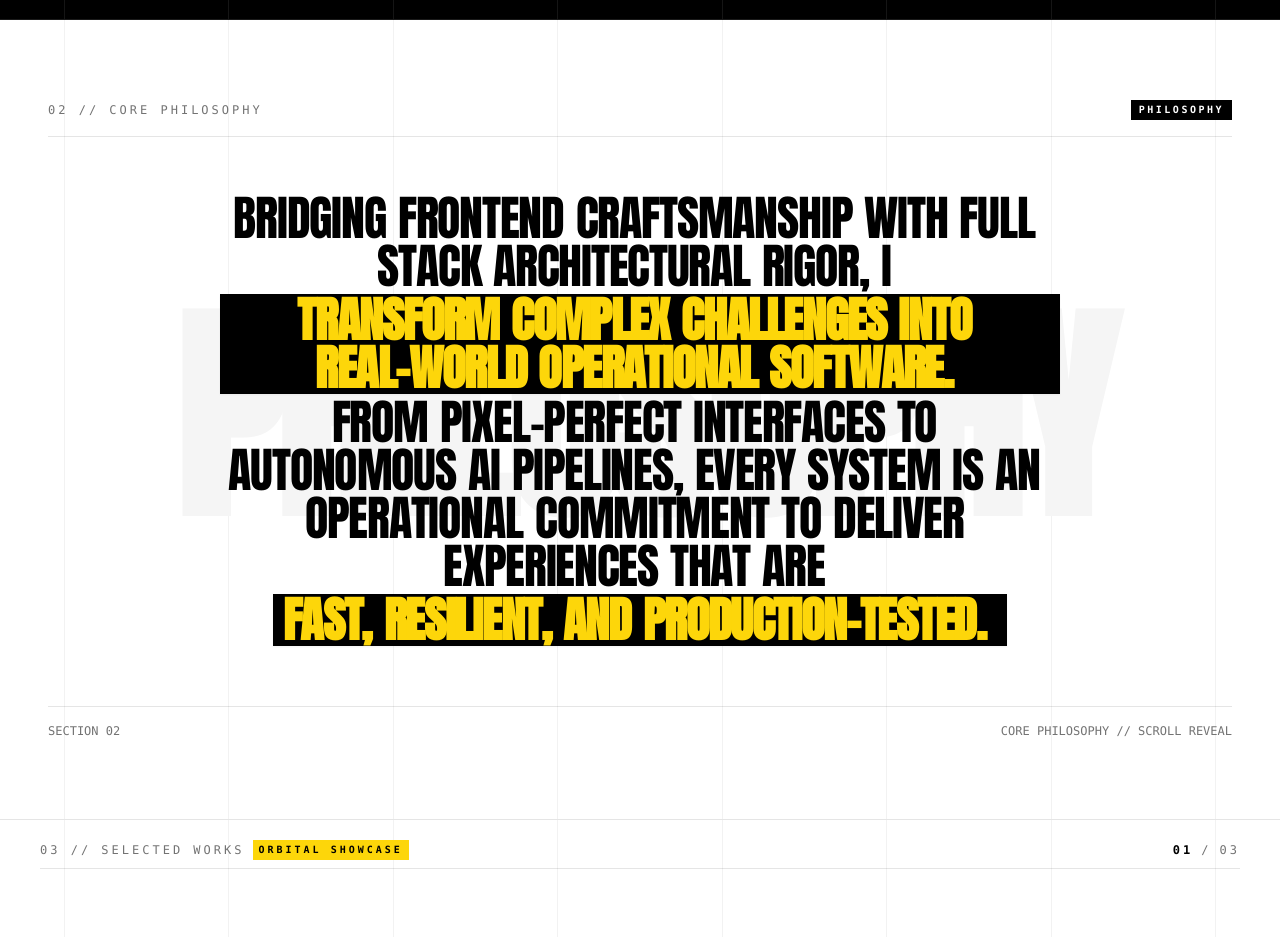
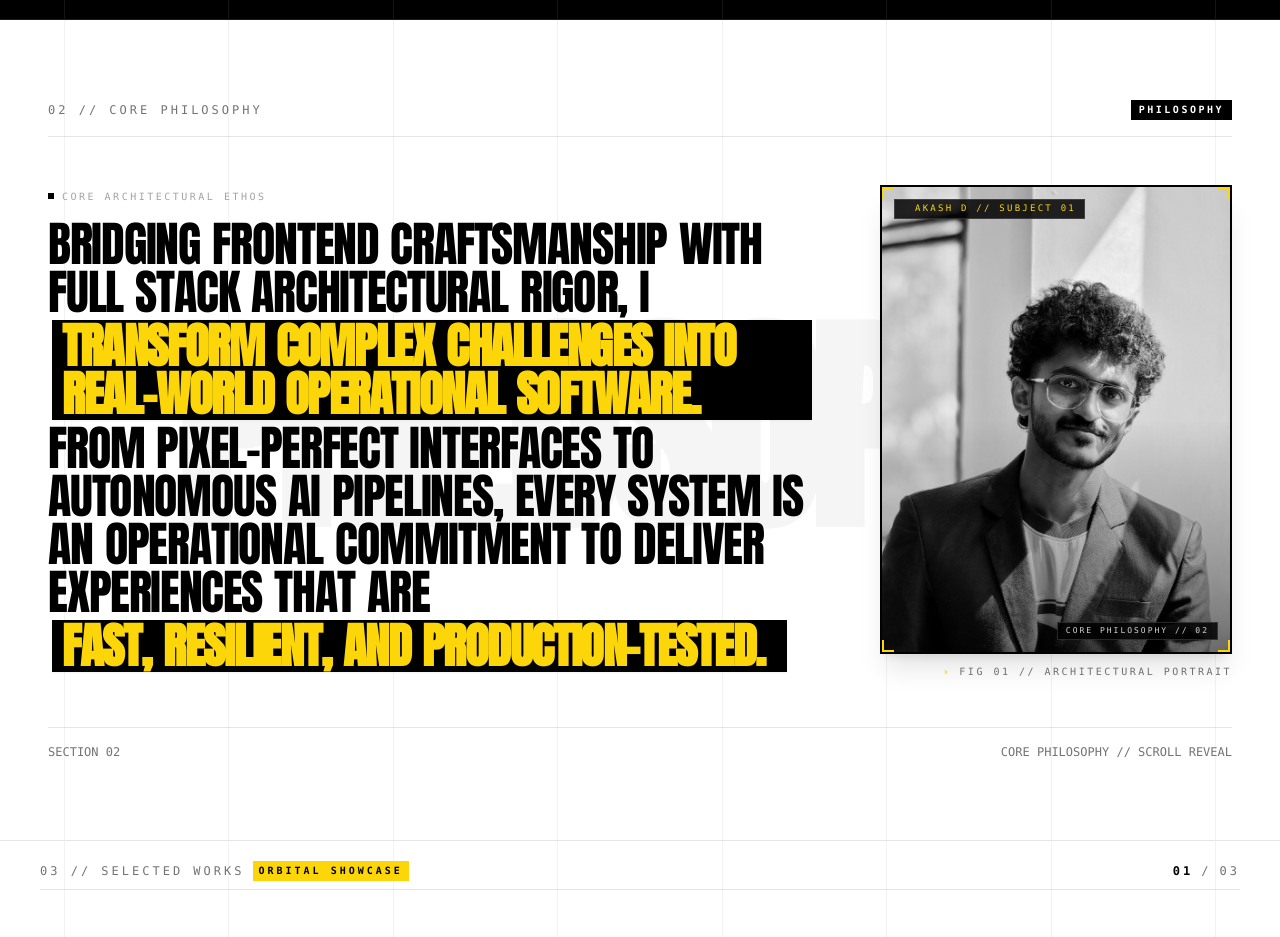
Before and after one commit to akashad123/akash-portfolio, a React (Vite) app: page / in a window 1280 px wide. Shown: the part 780-1717 px from the top of the page. Built offline with nearby package versions, Linux system fonts and the light colour scheme.

Commit message:
feat: place uploaded portrait on right side of Core Philosophy with text on left

```diff
--- a/src/sections/StatementSection.tsx
+++ b/src/sections/StatementSection.tsx
@@ -51,14 +51,60 @@ export const StatementSection: React.FC = () => {
           </span>
         </div>
 
-        {/* Center: Scroll Reveal Typography (React Bits Pattern: Letter-by-Letter Unblur & Opacity) */}
-        <div className="my-auto py-12 max-w-4xl mx-auto w-full text-center px-2 sm:px-6">
-          <h2 className="font-display text-2xl sm:text-3xl md:text-4xl lg:text-5xl tracking-tight uppercase leading-snug sm:leading-tight text-black">
-            <ScrollReveal
-              segments={segments}
-              containerRef={sectionRef}
-            />
-          </h2>
+        {/* Main Content Grid: Left Text Statement | Right Framed Architectural Portrait */}
+        <div className="grid grid-cols-1 lg:grid-cols-12 gap-10 lg:gap-12 xl:gap-16 items-center my-auto py-8 sm:py-12">
+          {/* Left Column: Scroll Reveal Typography (Aligned to Left) */}
+          <div className="lg:col-span-7 xl:col-span-8 text-left">
+            <div className="text-[10px] font-mono tracking-widest text-neutral-400 uppercase mb-4 flex items-center space-x-2">
+              <span className="w-1.5 h-1.5 bg-black" />
+              <span>CORE ARCHITECTURAL ETHOS</span>
+            </div>
+            <h2 className="font-display text-2xl sm:text-3xl md:text-4xl lg:text-4xl xl:text-5xl tracking-tight uppercase leading-snug sm:leading-tight text-black text-left">
+              <ScrollReveal
+                segments={segments}
+                containerRef={sectionRef}
+              />
+            </h2>
+          </div>
+
+          {/* Right Column: Editorial Framed Portrait of Akash */}
+          <div className="lg:col-span-5 xl:col-span-4 flex flex-col items-center lg:items-end justify-center">
+            <div className="relative group w-full max-w-[280px] sm:max-w-[320px] md:max-w-[340px] lg:max-w-[360px] aspect-[3/4] bg-neutral-900 border-2 border-black shadow-xl overflow-hidden rounded-none">
+              {/* Editorial Yellow Corner Framing Brackets */}
+              <div className="absolute top-0 left-0 w-3 h-3 border-t-2 border-l-2 border-brand-yellow z-20 pointer-events-none" />
+              <div className="absolute top-0 right-0 w-3 h-3 border-t-2 border-r-2 border-brand-yellow z-20 pointer-events-none" />
+              <div className="absolute bottom-0 left-0 w-3 h-3 border-b-2 border-l-2 border-brand-yellow z-20 pointer-events-none" />
+              <div className="absolute bottom-0 right-0 w-3 h-3 border-b-2 border-r-2 border-brand-yellow z-20 pointer-events-none" />
+
+              {/* Top Editorial Telemetry Overlay */}
+              <div className="absolute top-3 left-3 z-20 bg-black/85 backdrop-blur-xs border border-white/15 px-2 py-0.5 flex items-center space-x-1.5 font-mono text-[9px] text-brand-yellow uppercase tracking-widest select-none shadow-xs">
+                <span className="w-1.5 h-1.5 bg-brand-yellow animate-ping inline-block" />
+                <span>AKASH D // SUBJECT 01</span>
+              </div>
+
+              {/* Bottom Right Coordinate Badge */}
+              <div className="absolute bottom-3 right-3 z-20 bg-black/85 backdrop-blur-xs border border-white/15 px-2 py-0.5 font-mono text-[8px] text-neutral-300 tracking-widest uppercase select-none shadow-xs">
+                CORE PHILOSOPHY // 02
+              </div>
+
+              {/* High-Resolution Portrait with Dynamic Hover Filter */}
+              <img
+                src="/images/akash-philosophy.jpg"
+                alt="Akash D - Full Stack Web Developer"
+                className="w-full h-full object-cover object-center filter grayscale contrast-110 group-hover:grayscale-0 group-hover:contrast-100 group-hover:scale-105 transition-all duration-700 ease-out"
+                loading="lazy"
+              />
+
+              {/* Subtle Vignette Gradient for Depth */}
+              <div className="absolute inset-0 bg-gradient-to-t from-black/50 via-transparent to-transparent pointer-events-none z-10" />
+            </div>
+
+            {/* Bottom Figure Caption */}
+            <div className="mt-2.5 flex items-center space-x-2 text-[10px] font-mono text-neutral-500 uppercase tracking-widest select-none">
+              <span className="text-brand-yellow font-bold">›</span>
+              <span>FIG 01 // ARCHITECTURAL PORTRAIT</span>
+            </div>
+          </div>
         </div>
 
         {/* Clean Bottom Coordinate Bar */}
```
Also changed, not shown: public/images/akash-philosophy.jpg (added), 2 other files (tests, documents, lock files or other folders).
